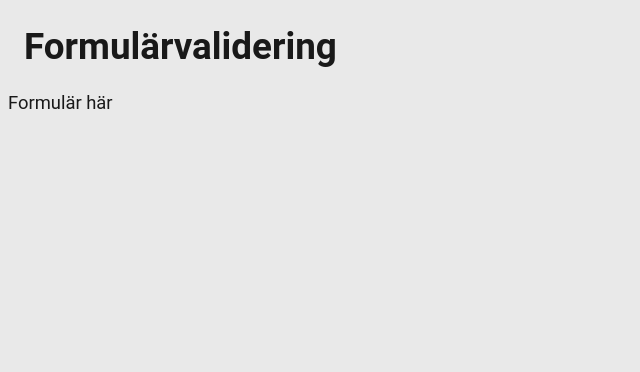
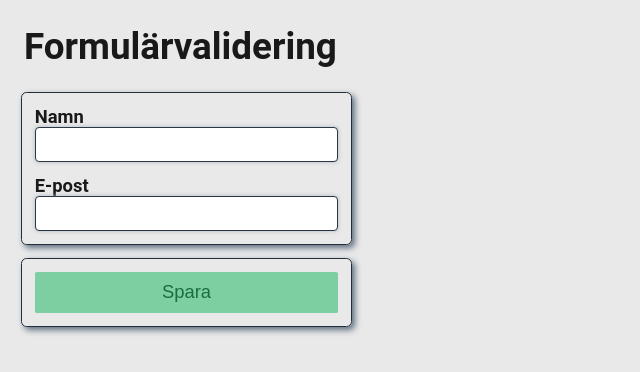
Before and after one commit to ha-fed24-jsf/15-form-validation, a React (Vite) app: page / in a window 1280 px wide. Shown: the top 372 px of the page, without its empty margins (0-640 px from the left). Built offline with nearby package versions, Linux system fonts and the light colour scheme.

Commit message:
Form design

```diff
--- a/src/App.jsx
+++ b/src/App.jsx
@@ -1,4 +1,5 @@
 import './App.css'
+import Form from './components/Form'
 
 function App() {
 	return (
@@ -7,7 +8,7 @@ function App() {
 				<h1> Formulärvalidering </h1>
 			</header>
 			<main>
-				Formulär här
+				<Form />
 			</main>
 		</div>
 	)
--- a/src/components/Form.jsx
+++ b/src/components/Form.jsx
@@ -0,0 +1,26 @@
+import './Form.css'
+
+const Form = () => {
+
+	return (
+		<div className="form">
+
+			<section className="form-field">
+				<label> Namn </label>
+				<input />
+				<p className="error"></p>
+
+				<label> E-post </label>
+				<input />
+				<p className="error"></p>
+
+			</section>
+
+			<section className="form-field">
+				<button> Spara </button>
+			</section>
+		</div>
+	)
+}
+
+export default Form
```
